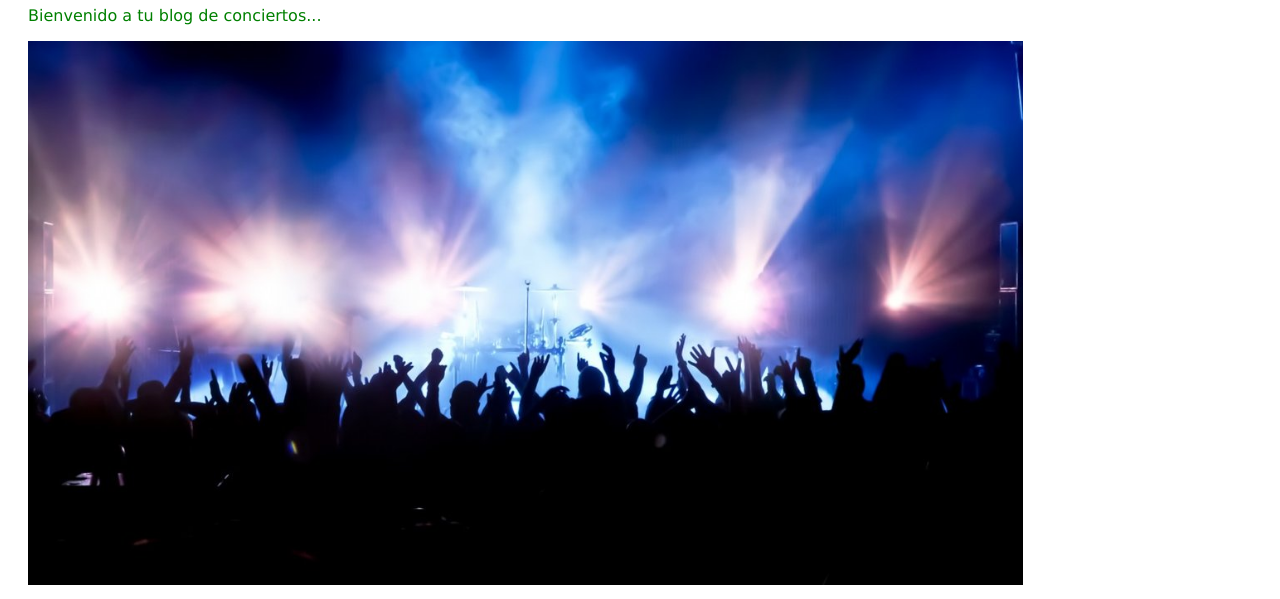
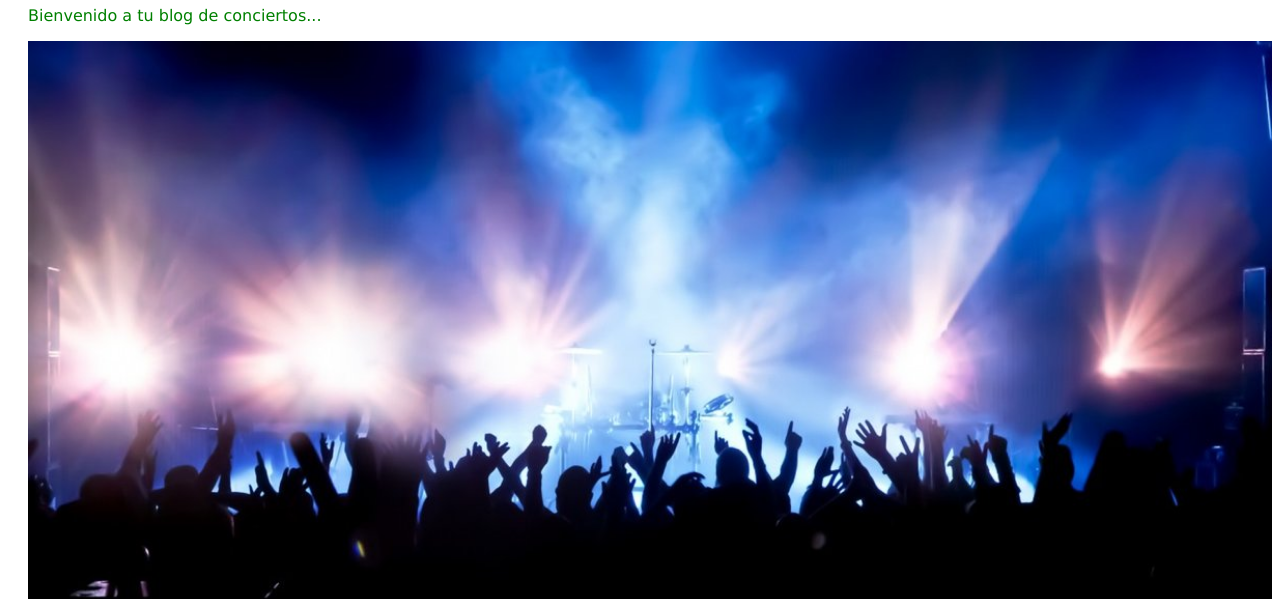
Before and after one commit to z97p-d3/ejercicios2, a plain HTML site: page index.html in a window 1280 px wide. Shown: the part 125-724 px from the top of the page. Drawn offline with Linux system fonts and the light colour scheme.

Commit message:
cambio de tamaño a imagen
al 100 por ciento

```diff
--- a/index.html
+++ b/index.html
@@ -10,7 +10,7 @@
 	<div>
 	<h1><a href="index.html"><img  src="imagenes/concert_logo.png"  height="80px" alt="" style="color:white"> </a>Tu Concierto</h1>
 	<p>Bienvenido a tu blog de conciertos...</p>
-	<img src="imagenes/concert.jpg" alt="concierto" style="width: 80%">
+	<img src="imagenes/concert.jpg" alt="concierto" style="width: 100%">
 
 	<p>
 		<a href="formularios.html">Formularios |</a>
```
